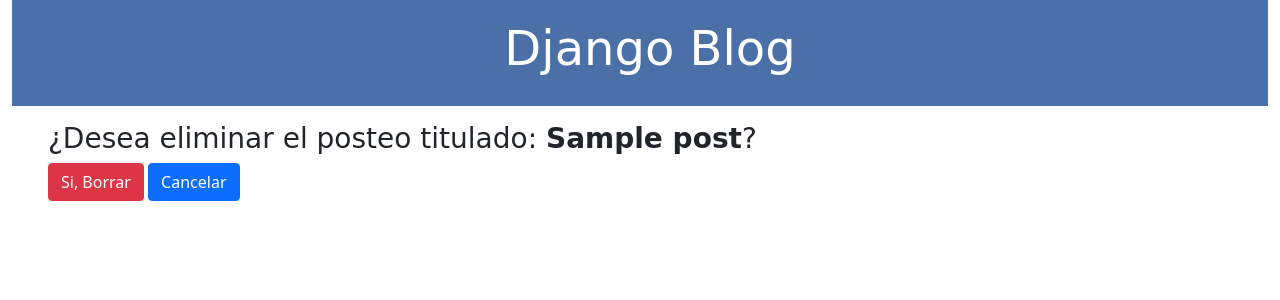
After one commit to alejandroPolak-1/pythonDjangoBlog, a Django app: page /post/1/delete/ in a window 1280 px wide. The commit adds this page. Shown: the top 300 px of the page. Run offline with Django 3.2, Linux system fonts and the light colour scheme; tables that the repository leaves empty hold one stand-in row (values such as "Sample post"); some web fonts are replaced.

Commit message:
delete a post

```diff
--- /dev/null
+++ b/blog/templates/blog/post_delete.html
@@ -0,0 +1,9 @@
+{% extends 'blog/base.html' %}
+
+{% block content %}
+    <form method="POST" class="post-form">{% csrf_token %}
+    <h3>¿Desea eliminar el posteo titulado: <b>{{post.title}}</b>?</h3>
+        <button type="submit" class="btn btn-danger">Si, Borrar</button>
+        <a class="btn btn-primary" href="{% url 'post_detail' pk=post.pk %}">Cancelar</a>
+    </form>
+{% endblock %}
--- a/blog/templates/blog/post_detail.html
+++ b/blog/templates/blog/post_detail.html
@@ -13,6 +13,9 @@
          {% comment %} verificar que esta autenticado para poder editar un posteo{% endcomment %}
         {% if user.is_authenticated %}
            <a class="btn btn-primary" href="{% url 'post_edit' pk=post.pk %}">Editar</a>
+           <a class="btn btn-danger" href="{% url 'post_delete' pk=post.pk %}">Borrar</a>
+           <a class="btn btn-success" href="{% url 'post_list' %}">Volver al Blog</a>
+
         {% endif %}
     </div>
 {% endblock %}
--- a/blog/templates/blog/post_list.html
+++ b/blog/templates/blog/post_list.html
@@ -4,10 +4,14 @@
     {% for post in posts %}
         <div class="post">
             <div class="date">
-                <p>publicado: {{ post.published_date }}</p>
+                <p>Publicado el: {{ post.published_date }}</p>
             </div>
             <h2><a href="{% url 'post_detail' pk=post.pk %}">{{ post.title }}</a></h2>
             <p>{{ post.text|linebreaksbr }}</p>
+            <div class="date save">
+                <p>Escrito por: {{post.author}}</p>
+            </div>
+
         </div>
     {% endfor %}
 {% endblock %}
--- a/blog/urls.py
+++ b/blog/urls.py
@@ -6,4 +6,5 @@
     path('post/<int:pk>/', views.post_detail, name='post_detail'),
     path('post/new', views.post_new, name='post_new'),
     path('post/<int:pk>/edit/', views.post_edit, name='post_edit'),
+    path('post/<int:pk>/delete/', views.post_delete, name='post_delete'),
 ]
--- a/blog/views.py
+++ b/blog/views.py
@@ -37,3 +37,10 @@
     else:
         form = PostForm(instance=post)
     return render(request, 'blog/post_edit.html', {'form': form})
+
+def post_delete(request, pk):
+    post = get_object_or_404(Post, pk=pk)
+    if request.method == "POST":
+            post.delete()
+            return redirect('post_list')
+    return render(request, 'blog/post_delete.html', {'post': post})
--- a/static/css/blog.css
+++ b/static/css/blog.css
@@ -12,8 +12,9 @@
 }
 
 .content {
-    margin-left: 30px;
+    margin-left: 20px;
     margin-right: 50px;
+
 }
 
 h1, h2, h3, h4 {
@@ -41,6 +42,7 @@
 
 .post {
     margin-bottom: 70px;
+    text-align: justify;
 }
 
 .post h2 a, .post h2 a:visited {
```
